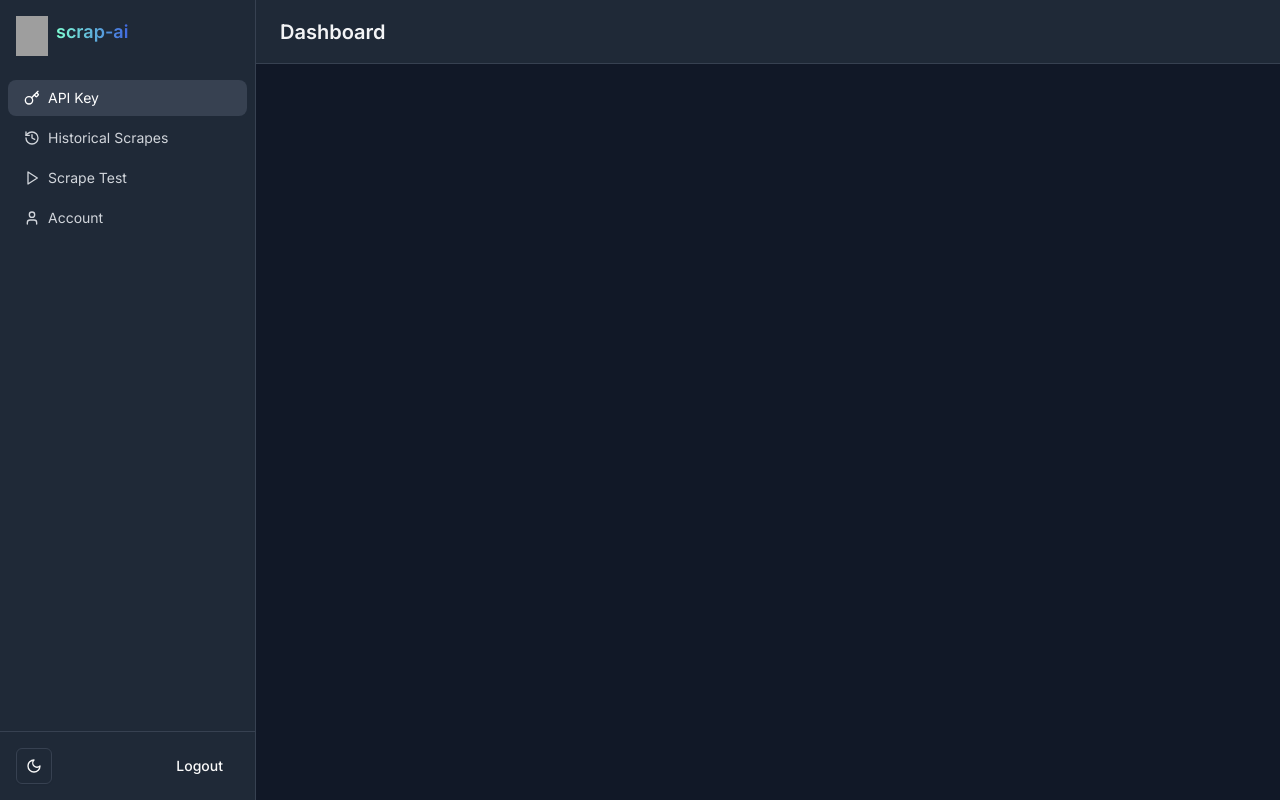
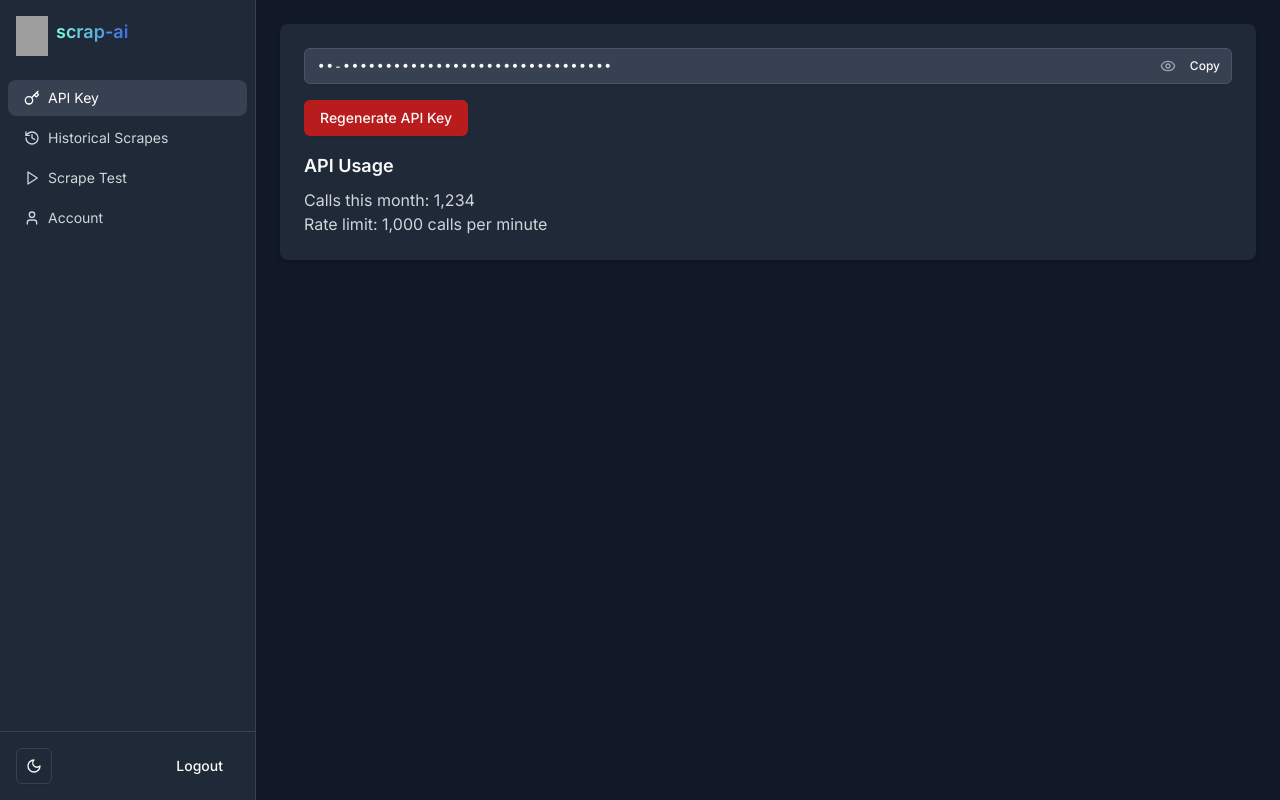
Before and after one commit to matovu-farid/scrap-platform, a Next.js app: page /dashboard in a window 1280 px wide. Built offline with nearby package versions, Linux system fonts and the light colour scheme; grey boxes are pictures that could not be loaded.

Commit message:
Uncomment dashboard main content and motion animation

```diff
--- a/app/dashboard/client.tsx
+++ b/app/dashboard/client.tsx
@@ -156,7 +156,7 @@ export default function DashboardClient() {
 
       {/* Main Content */}
       <div className="flex-1 flex flex-col">
-        <header className="bg-white dark:bg-gray-800 border-b border-gray-200 dark:border-gray-700 h-16 flex items-center px-6">
+        {/* <header className="bg-white dark:bg-gray-800 border-b border-gray-200 dark:border-gray-700 h-16 flex items-center px-6">
           <Button
             variant="ghost"
             size="icon"
@@ -168,9 +168,9 @@ export default function DashboardClient() {
           <h1 className="text-xl font-semibold text-gray-900 dark:text-gray-100">
             Dashboard
           </h1>
-        </header>
+        </header> */}
 
-        {/* <main className="flex-1 overflow-auto p-6 bg-gray-50 dark:bg-gray-900">
+        <main className="flex-1 overflow-auto p-6 bg-gray-50 dark:bg-gray-900">
           <motion.div
             key={activeTab}
             initial={{ opacity: 0, y: 20 }}
@@ -180,7 +180,6 @@ export default function DashboardClient() {
             {renderContent()}
           </motion.div>
         </main>
-        */}
       </div>
     </div>
   );
```
